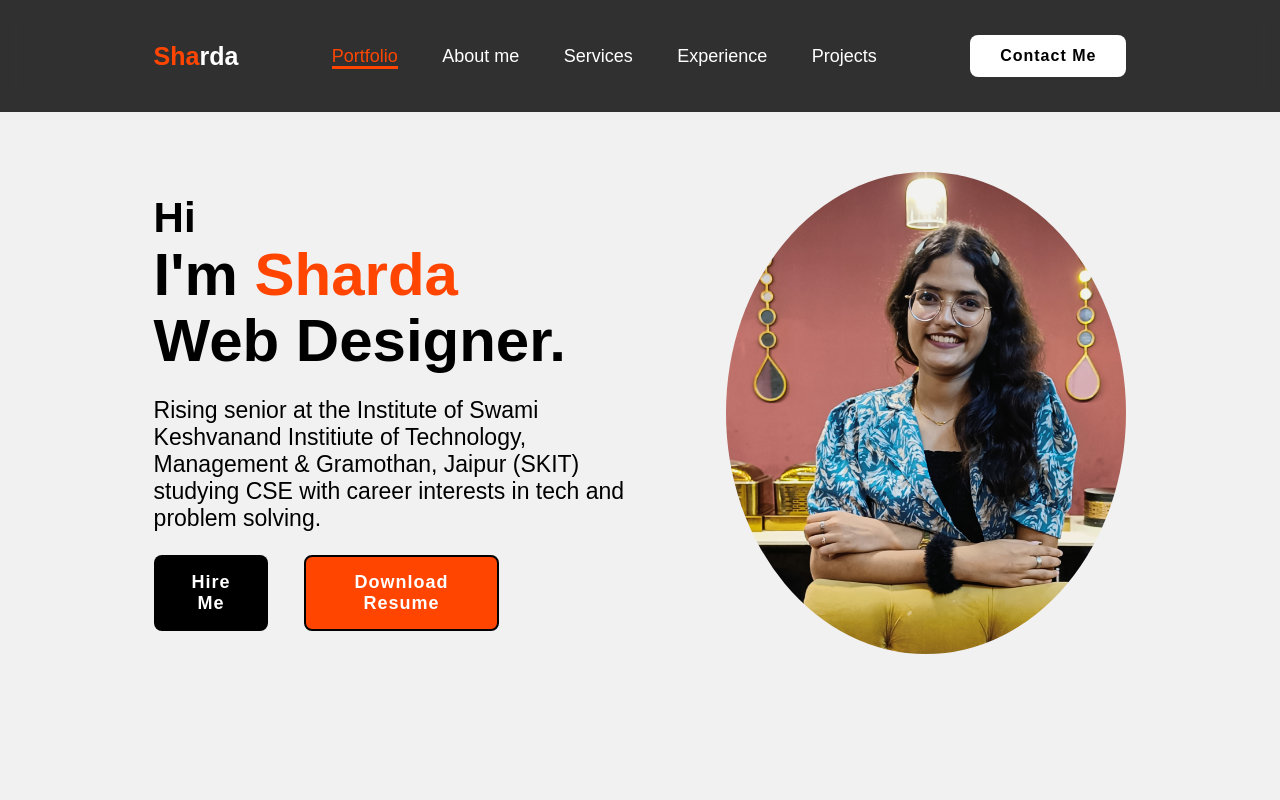
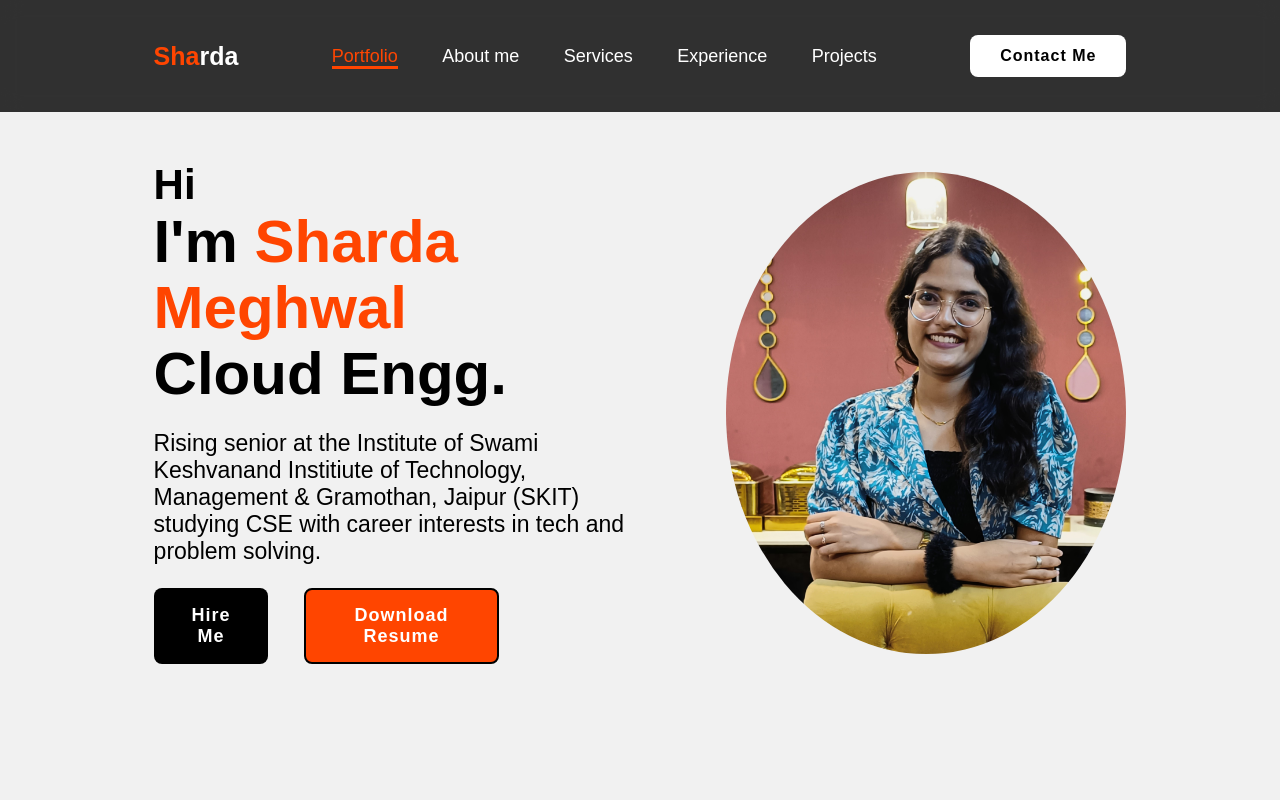
Before and after one commit to Sharda-07/Portfolio, a plain HTML site: page index.html in a window 1280 px wide. Shown: the top 800 px of the page. Drawn offline with nearby package versions, Linux system fonts and the light colour scheme.

Commit message:
index.html

```diff
--- a/index.html
+++ b/index.html
@@ -28,7 +28,7 @@
           <section class="home">
             <div class="home-content">
                 <h3>Hi</h3>
-                <h1>I'm <span>Sharda<br></span>Web Designer.
+                <h1>I'm <span>Sharda Meghwal<br></span>Cloud Engg.
                 </h1>
               <p>
                 Rising senior at the Institute of Swami Keshvanand Institiute of Technology, Management & Gramothan, Jaipur (SKIT)
```
